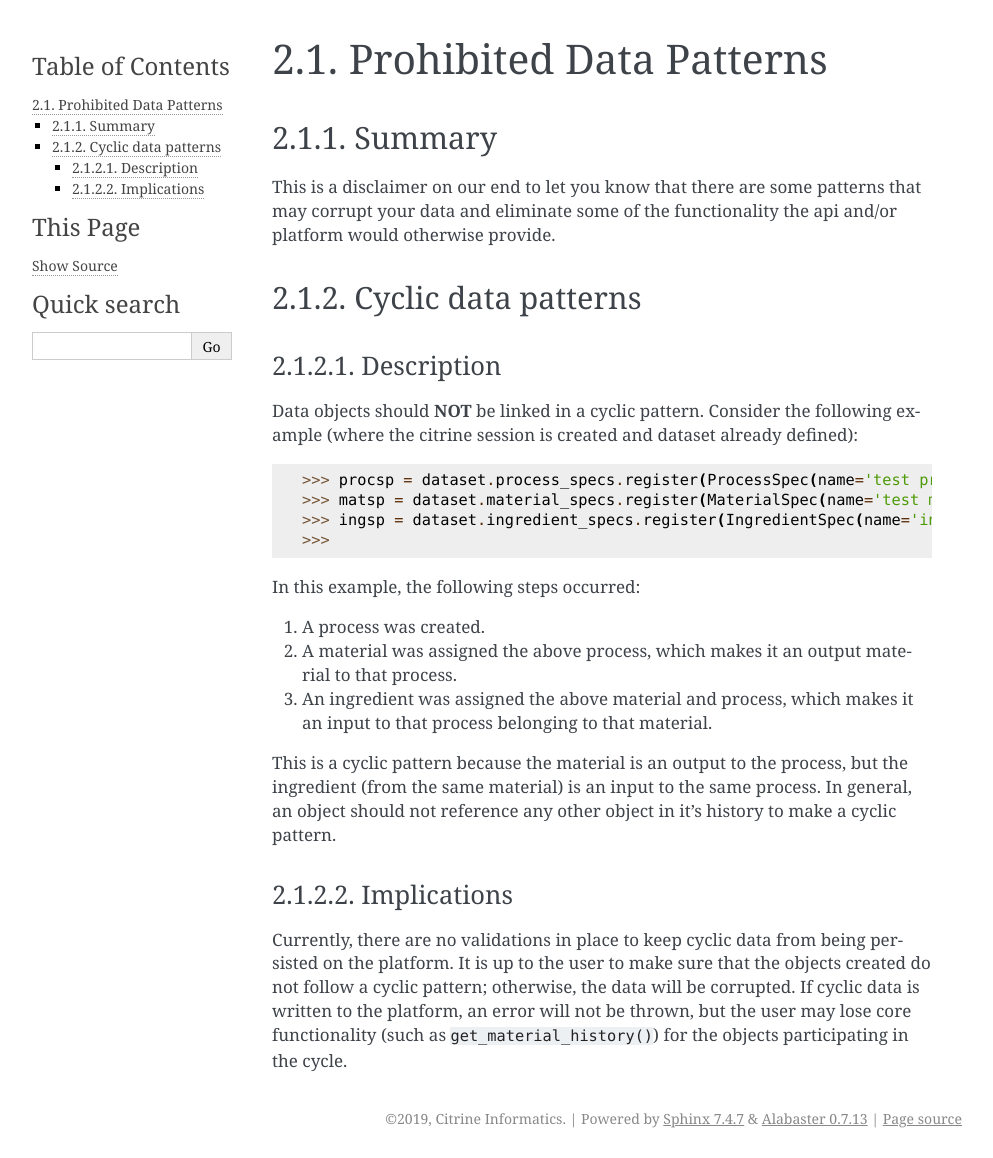
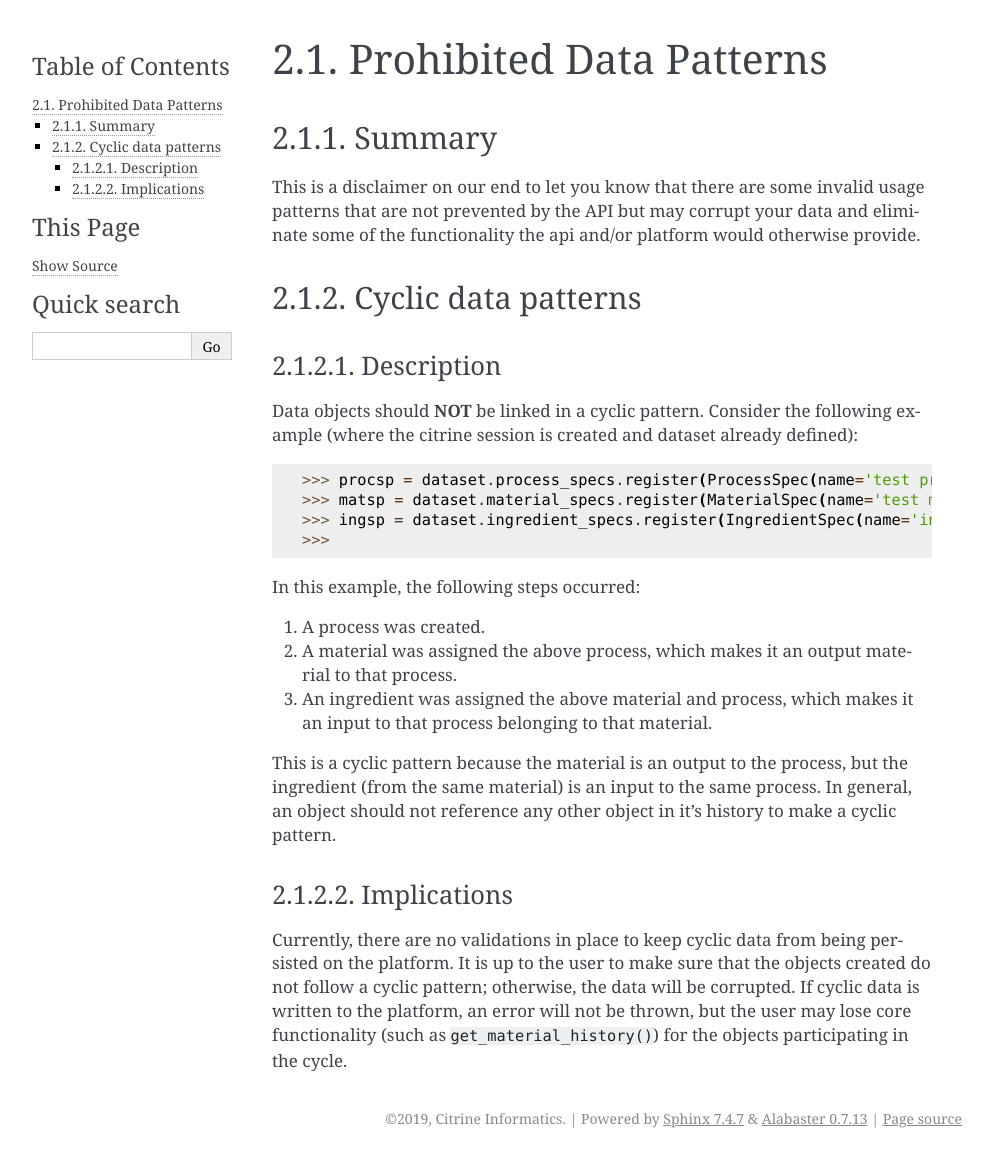
Before and after one commit to CitrineInformatics/citrine-python, a Sphinx documentation site: the page built from docs/source/FAQ/prohibited_data_patterns.rst, in a window 1280 px wide. Shown: the whole page, without its empty margins (148-1141 px from the left). Built offline with Sphinx 7.4.7, drawn with Linux system fonts in a browser that asks for light colours.

Commit message:
Update docs/source/FAQ/prohibited_data_patterns.rst
adding clarity to invalid usage

Co-Authored-By: Max Hutchinson <maxhutch@gmail.com>

```diff
--- a/docs/source/FAQ/prohibited_data_patterns.rst
+++ b/docs/source/FAQ/prohibited_data_patterns.rst
@@ -5,7 +5,7 @@ Prohibited Data Patterns
 Summary
 =======
 
-This is a disclaimer on our end to let you know that there are some patterns that may corrupt your data and eliminate
+This is a disclaimer on our end to let you know that there are some invalid usage patterns that are not prevented by the API but may corrupt your data and eliminate
 some of the functionality the api and/or platform would otherwise provide.
 
 Cyclic data patterns
```
